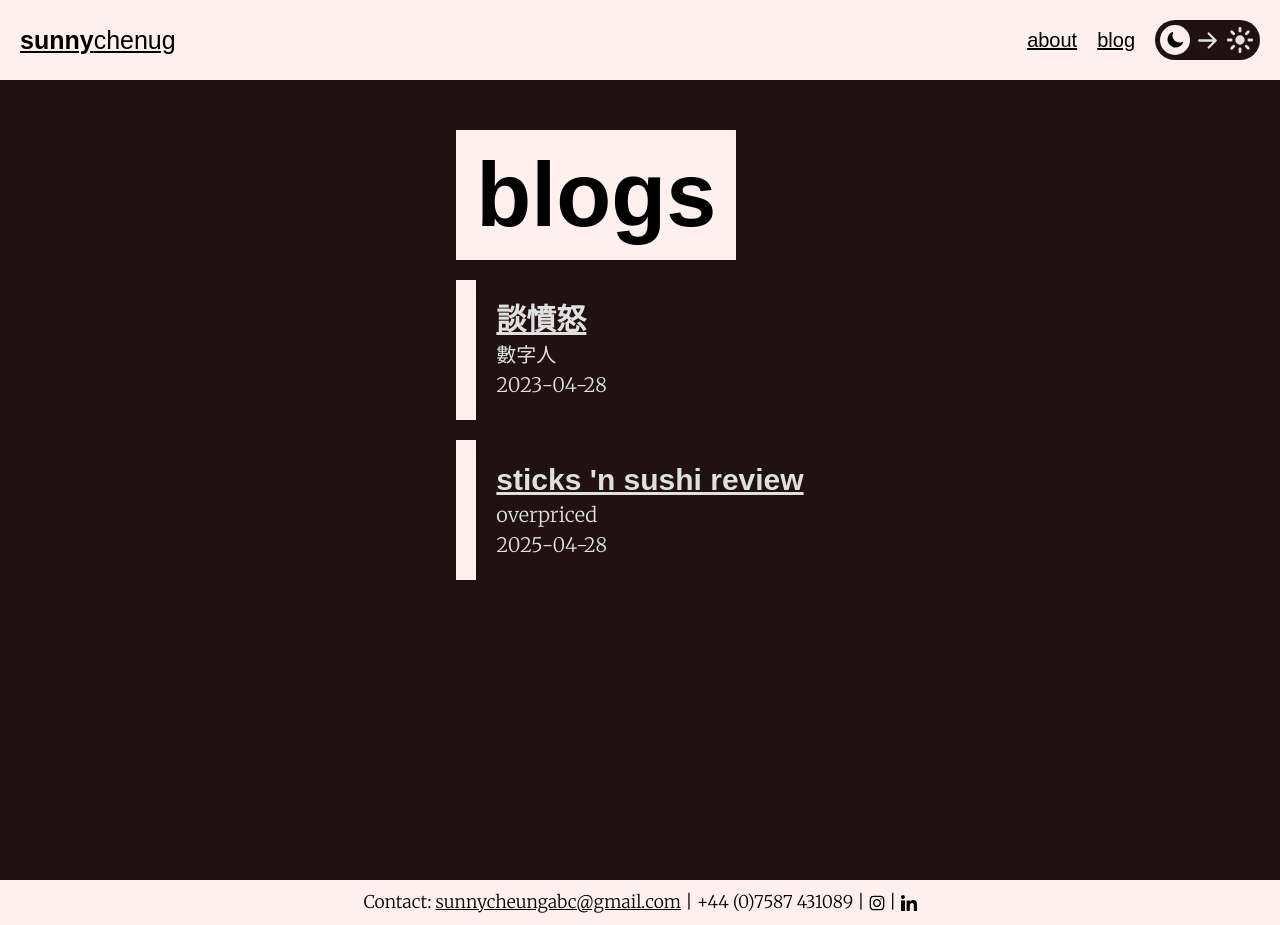
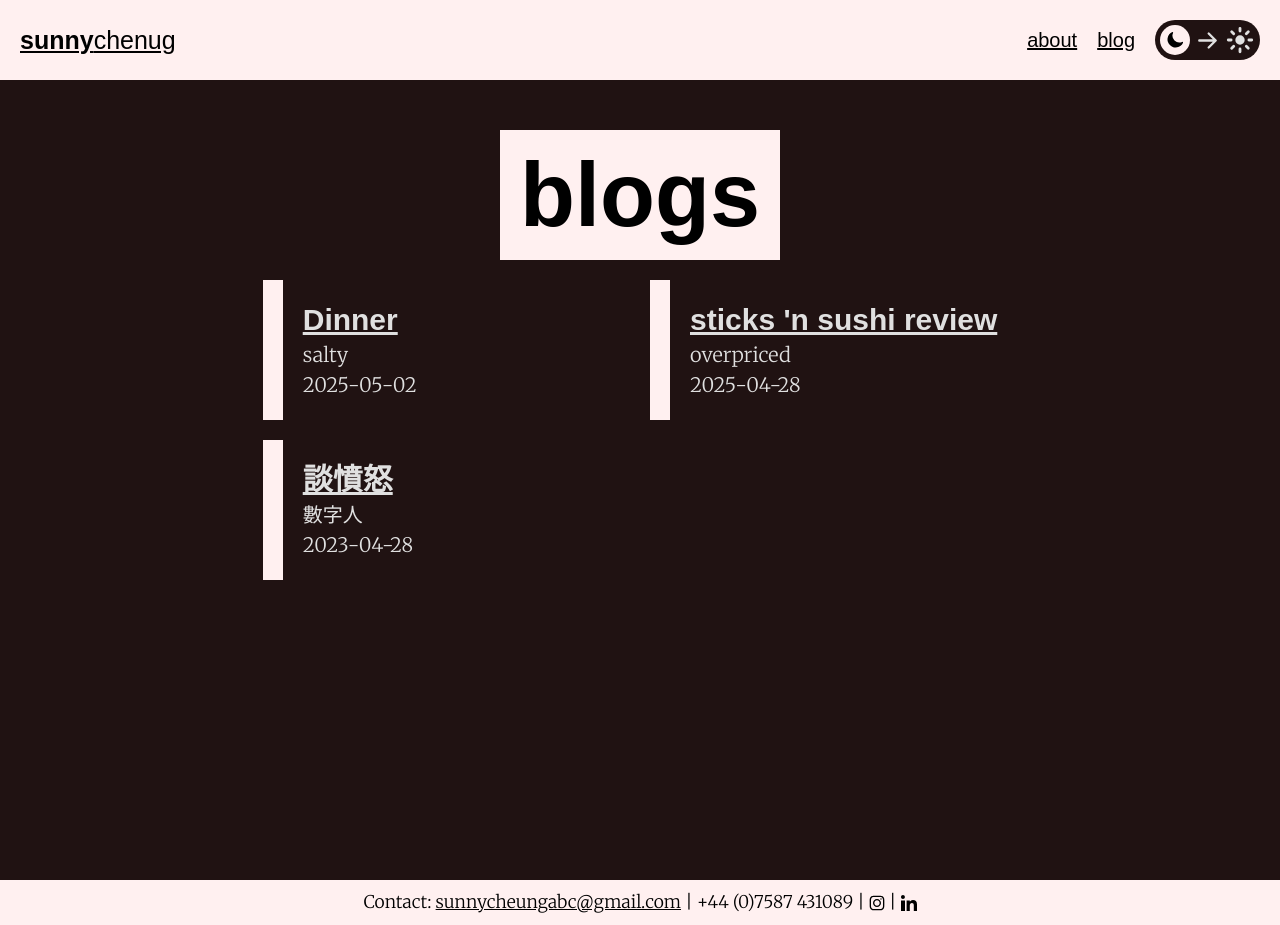
Before and after one commit to PunnyBunny/punnybunny.github.io, a Next.js app: page /blog in a window 1280 px wide. Built offline with nearby package versions, Linux system fonts and the light colour scheme; a web font is replaced by a local one.

Commit message:
add more blogs

```diff
--- /dev/null
+++ b/public/content/blogs/dinner-02feb25.md
@@ -0,0 +1,9 @@
+---
+title: "Dinner"
+date: "2025-05-02"
+description: "salty"
+---
+
+![dinner](/content/blogs/images/dinner-02feb25.png)
+
+A little bit too salty, as Raphael pours half of his fish sauce into the green curry. Smells really good nevertheless, but can be better. Also he said he'll bring bell pepper and then he brought other stuff and forgot the bell pepper at last.
--- a/src/app/blog/page.tsx
+++ b/src/app/blog/page.tsx
@@ -4,24 +4,28 @@ import Link from "next/link";
 const Blogs: React.FC = () => {
   return (
     <div className="p-10 flex flex-col gap-4 min-h-screen">
-      <div className="bg-surface dark:bg-dark-surface text-on-surface dark:text-on-dark-surface p-4 w-fit">
+      <div className="bg-surface dark:bg-dark-surface text-on-surface dark:text-on-dark-surface p-4 w-fit self-center">
         <h1 className="text-7xl font-bold">blogs</h1>
       </div>
-      {getBlogSlugs().map((slug) => {
-        const blog = getBlogBySlug(slug);
-        return (
-          <div key={slug} className="flex flex-row">
+      <div className="grid grid-cols-1 md:grid-cols-2 gap-4">
+        {getBlogSlugs()
+          .map((slug) => getBlogBySlug(slug))
+          .sort(
+            (a, b) => new Date(b.date).getTime() - new Date(a.date).getTime(),
+          )
+          .map((blog) => (
+            <div key={blog.slug} className="flex flex-row">
               <div className="bg-surface dark:bg-dark-surface p-2 w-min" />
               <div className="flex flex-col p-4">
-              <Link href={`/blog/${slug}`}>
+                <Link href={`/blog/${blog.slug}`}>
                   <h1 className="text-2xl font-bold">{blog.title}</h1>
                 </Link>
                 <p>{blog.description}</p>
                 <p>{blog.date}</p>
               </div>
             </div>
-        );
-      })}
+          ))}
+      </div>
     </div>
   );
 };
```
Also changed, not shown: public/content/blogs/images/dinner-02feb25.png (added). Lines whose indentation alone changed are shown as unchanged.
